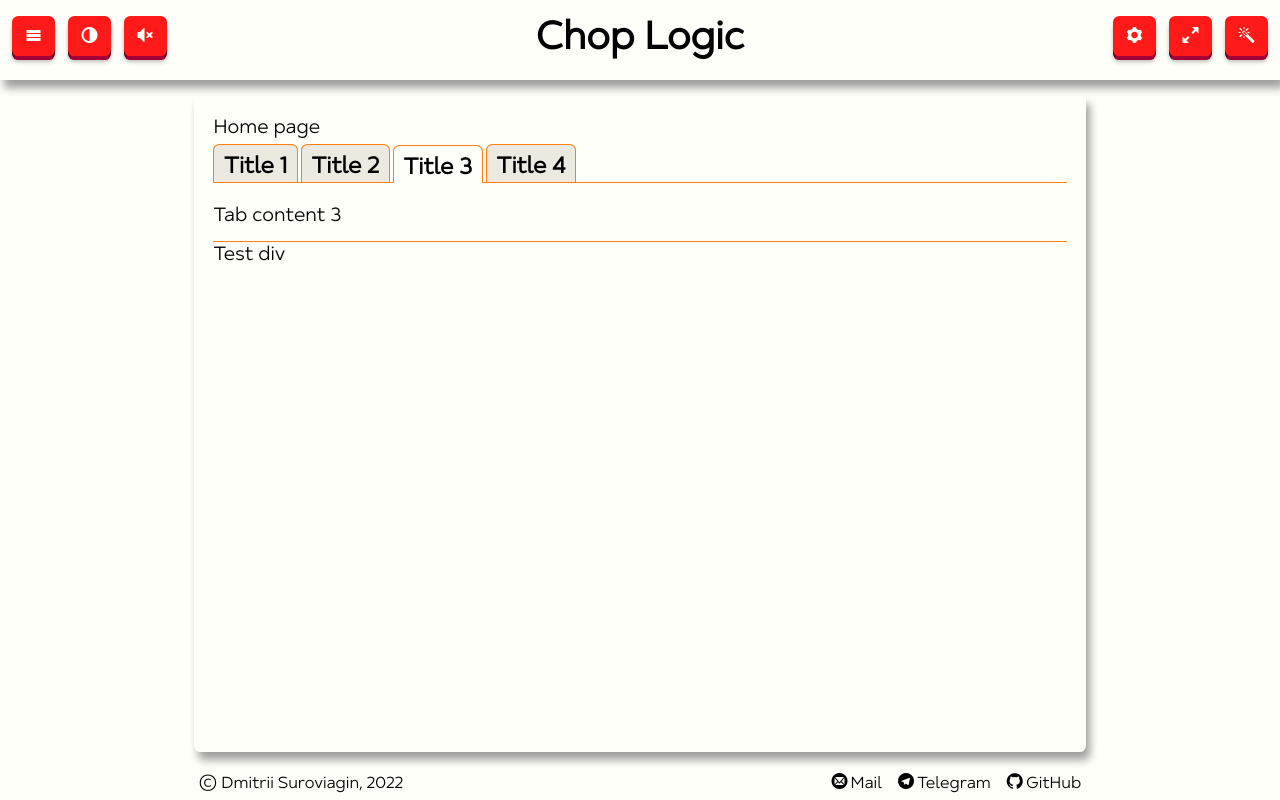
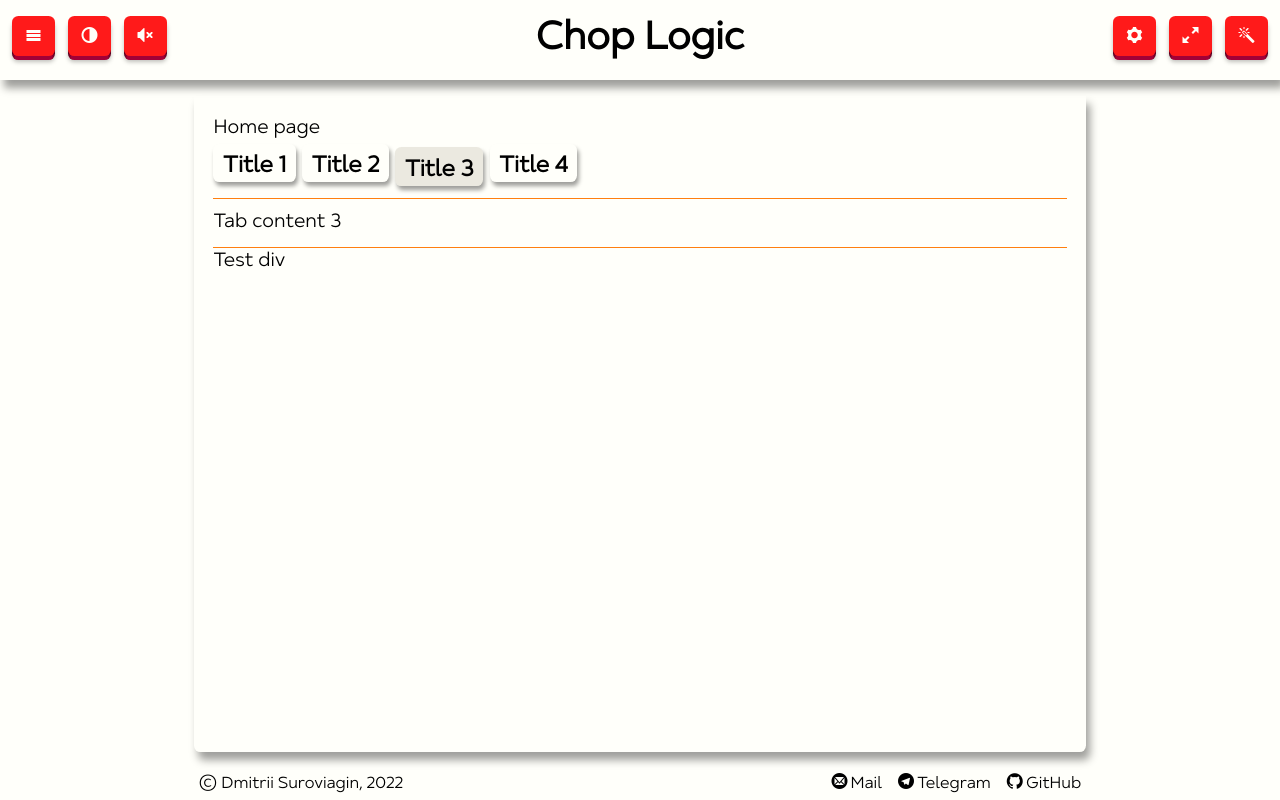
Before and after one commit to SavouryGin/chop_logic, a React app: page / in a window 1280 px wide. Built offline with nearby package versions, Linux system fonts and the light colour scheme.

Commit message:
ts-43: change tabs styles

```diff
--- a/src/components/tab-list/styles.scss
+++ b/src/components/tab-list/styles.scss
@@ -6,36 +6,33 @@
   &__tabs {
     display: flex;
     flex-wrap: wrap;
+    margin-bottom: $big-margin;
   }
 
   &__tab {
     cursor: pointer;
+    position: relative;
     height: $tab-height;
     padding: $small-padding $default-padding;
-    border-top-left-radius: $border-radius;
-    border-top-right-radius: $border-radius;
-    margin-right: $small-margin;
+    border-radius: $border-radius;
+    margin-right: $default-margin;
     z-index: $panel-z-index;
-
-    border-top: $light-border;
-    border-right: $light-border;
-    border-left: $light-border;
-    background-color: $light-foreground-color;
+    box-shadow: $light-button-shadow;
 
     &:hover {
-      text-shadow: $light-text-shadow;
+      top: 0.2rem;
     }
 
     &_active {
-      background-color: $light-background-color;
-      position: relative;
-      top: 1px;
+      background-color: $light-foreground-color;
+      height: $tab-height;
+      top: 0.2rem;
       z-index: $base-z-index;
     }
   }
 
   &__content {
-    padding: $big-padding 0 $default-padding 0;
+    padding: $default-padding 0;
     border-bottom: $light-border;
     border-top: $light-border;
   }
@@ -43,17 +40,10 @@
   // Dark styles
   &_dark {
     .tab-list__tab {
-      border-top: $dark-border;
-      border-right: $dark-border;
-      border-left: $dark-border;
-      background-color: $dark-foreground-color;
-
-      &:hover {
-        text-shadow: $dark-text-shadow;
-      }
+      box-shadow: $dark-button-shadow;
 
       &_active {
-        background-color: $dark-background-color;
+        background-color: $dark-foreground-color;
       }
     }
 
```
